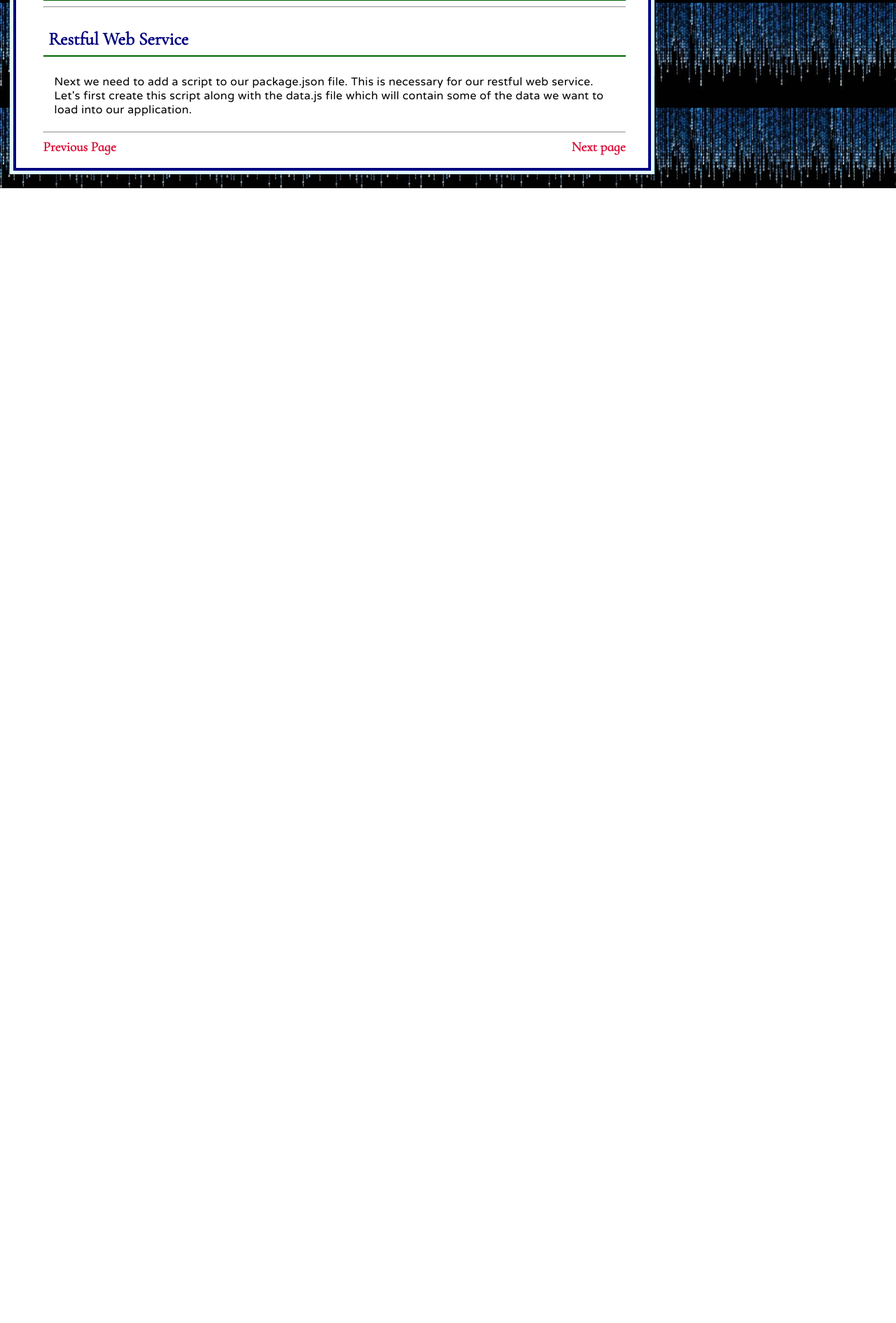
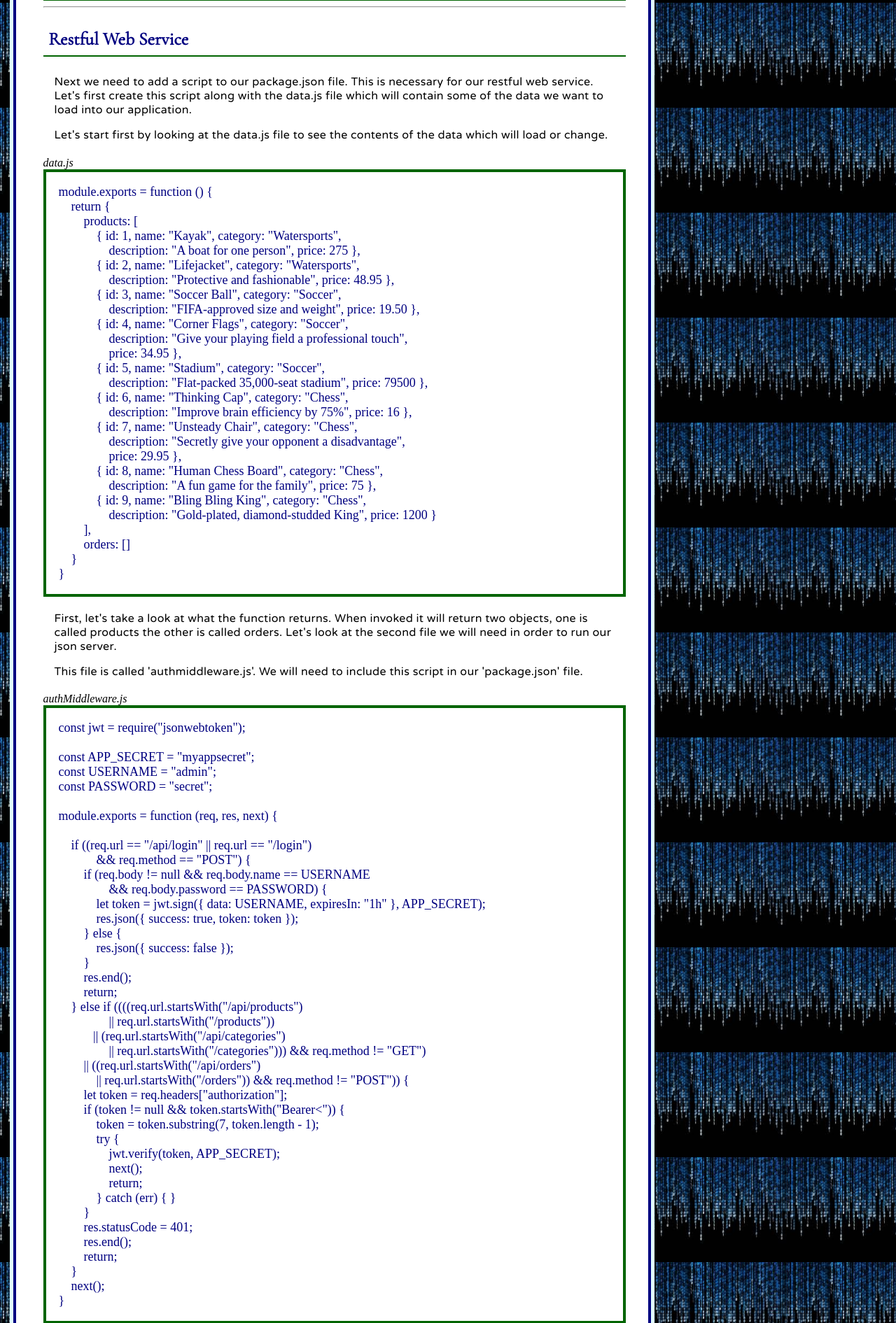
Before and after one commit to delacrank/neverstopcoding.com, a PHP site: page /Angular_6/Angular6.html in a window 1280 px wide. Shown: the part 746-2637 px from the top of the page at 70% size. Before the commit the page ends 1015 px from the top, so only its background shows below. Run offline with PHP 8.4, Linux system fonts and the light colour scheme.

Commit message:
angular stuff

```diff
--- a/Angular_6/Angular6.html
+++ b/Angular_6/Angular6.html
@@ -53,7 +53,97 @@ npm i --save-dev jsonwebtoken</pre>
 
   <h2>Restful Web Service</h2>
 
-  <p>Next we need to add a script to our package.json file. This is necessary for our restful web service. Let's first create this script along with the data.js file which will contain some of the data we want to load into our application.</p>
+  <p>Next we need to add a script to our package.json file. This is necessary for our restful web service. Let's first create this script along with the data.js file which will contain some of the data we want to load into our application.
+
+    <span class = "nl">Let's start first by looking at the data.js file to see the contents of the data which will load or change.</span></p>
+
+  <em>data.js</em>
+  <pre class = "code">module.exports = function () {
+    return {
+        products: [
+            { id: 1, name: "Kayak", category: "Watersports",
+                description: "A boat for one person", price: 275 },
+            { id: 2, name: "Lifejacket", category: "Watersports",
+                description: "Protective and fashionable", price: 48.95 },
+            { id: 3, name: "Soccer Ball", category: "Soccer",
+                description: "FIFA-approved size and weight", price: 19.50 },
+            { id: 4, name: "Corner Flags", category: "Soccer",
+                description: "Give your playing field a professional touch",
+                price: 34.95 },
+            { id: 5, name: "Stadium", category: "Soccer",
+                description: "Flat-packed 35,000-seat stadium", price: 79500 },
+            { id: 6, name: "Thinking Cap", category: "Chess",
+                description: "Improve brain efficiency by 75%", price: 16 },
+            { id: 7, name: "Unsteady Chair", category: "Chess",
+                description: "Secretly give your opponent a disadvantage",
+                price: 29.95 },
+            { id: 8, name: "Human Chess Board", category: "Chess",
+                description: "A fun game for the family", price: 75 },
+            { id: 9, name: "Bling Bling King", category: "Chess",
+                description: "Gold-plated, diamond-studded King", price: 1200 }
+        ],
+        orders: []
+    }
+}</pre>
+
+  <p>First, let's take a look at what the function returns. When invoked it will return two objects, one is called products the other is called orders. Let's look at the second file we will need in order to run our json server.
+
+  <span class = "nl">This file is called 'authmiddleware.js'. We will need to include this script in our 'package.json' file.</span></p>
+
+  <em>authMiddleware.js</em>
+  <pre class ="code">const jwt = require("jsonwebtoken");
+
+const APP_SECRET = "myappsecret";
+const USERNAME = "admin";
+const PASSWORD = "secret";
+
+module.exports = function (req, res, next) {
+
+    if ((req.url == "/api/login" || req.url == "/login")
+            && req.method == "POST") {
+        if (req.body != null && req.body.name == USERNAME
+                && req.body.password == PASSWORD) {
+            let token = jwt.sign({ data: USERNAME, expiresIn: "1h" }, APP_SECRET);
+            res.json({ success: true, token: token });
+        } else {
+            res.json({ success: false });
+        }
+        res.end();
+        return;
+    } else if ((((req.url.startsWith("/api/products")
+                || req.url.startsWith("/products"))
+           || (req.url.startsWith("/api/categories")
+                || req.url.startsWith("/categories"))) && req.method != "GET")
+        || ((req.url.startsWith("/api/orders")
+            || req.url.startsWith("/orders")) && req.method != "POST")) {
+        let token = req.headers["authorization"];
+        if (token != null && token.startsWith("Bearer<")) {
+            token = token.substring(7, token.length - 1);
+            try {
+                jwt.verify(token, APP_SECRET);
+                next();
+                return;
+            } catch (err) { }
+        }
+        res.statusCode = 401;
+        res.end();
+        return;
+    }
+    next();
+}</pre>
+
+<p>To understand the code first lets understand some of the predefined constants in the beginning. We have several constants defined APP_SECRET, USERNAME, and PASSWORD. The function takes three arguments 'req, res, next'. Req is stands for http requests, so req.url stands for the route which is being used to access a page, the first if statement checks to see if request is coming from /api/login and /login or if the method being used is post.
+
+<span class = "nl">The next nested if statement checks to see that the body isn't null, and that the body password and username match up with the predefined strings. If those prior conditions are met then we can finally create a token. This token will be signed with our username and is only valid for an hour.</span>
+
+<span class = "nl">Res stands for response, we can set the json response to be successful if the token was created otherwise we can set it equal to false. Now, let's look at the next situation, this is if we access any of the pages. Meaning that the request contains these values in the url: 'products', 'categories', 'orders'. The categories request is coupled with the get method and the orders is coupled with the post method.</span>
+
+<span class = "nl">In the situation where any of the pages with the proper method is requested then the next step is to check the value of the token. We can use the 'verify' method of the jwt object to determine. </span>
+
+
+
+
+
 
 <hr />
 <a href="Angular5.html">Previous Page</a>
--- a/Includes/Left_Angular_6.php
+++ b/Includes/Left_Angular_6.php
@@ -7,5 +7,6 @@
 <li><a href="../Angular_6/Angular3.html">Binding &amp; Filtering</a></li>
 <li><a href="../Angular_6/Angular4.html">Methods</a></li>
 <li><a href="../Angular_6/Angular5.html">Component &amp; Template</a></li>
+<li><a href="../Angular_6/Angular6.html">Sports App</a></li>
     </ul></li></ul>
 </div>
```
